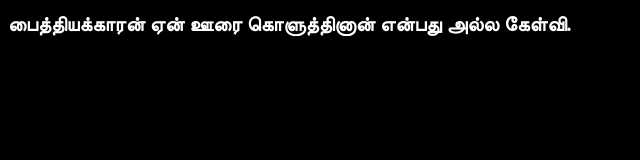
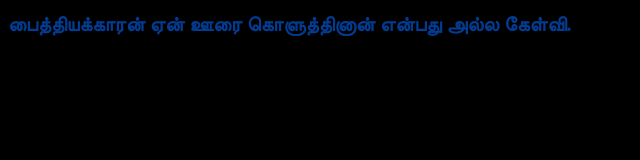
Before and after one commit to vBathuN/DDNS, a plain HTML site: page index.html in a window 1280 px wide. Shown: the whole page, without its empty margins (0-640 px from the left). Drawn offline with Linux system fonts and the light colour scheme.

Commit message:
Update index.html

```diff
--- a/index.html
+++ b/index.html
@@ -5,7 +5,7 @@
     <style>
       body {
         background-color: #000000;
-        color: #ffffff;
+        color: #023b8f;
         font-size: 100px;
       }
       h1 {
```
